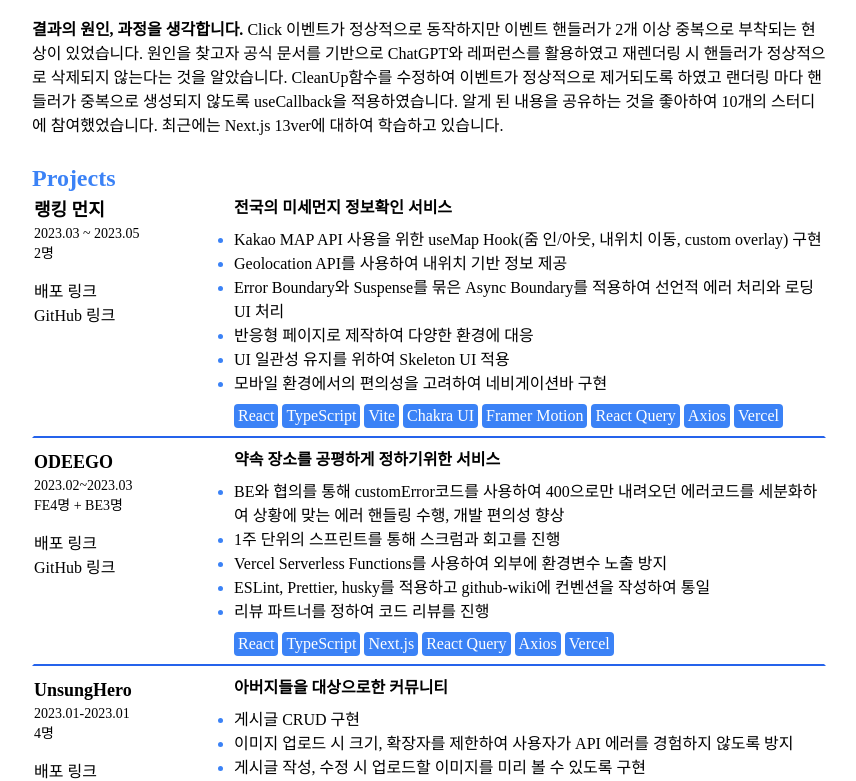
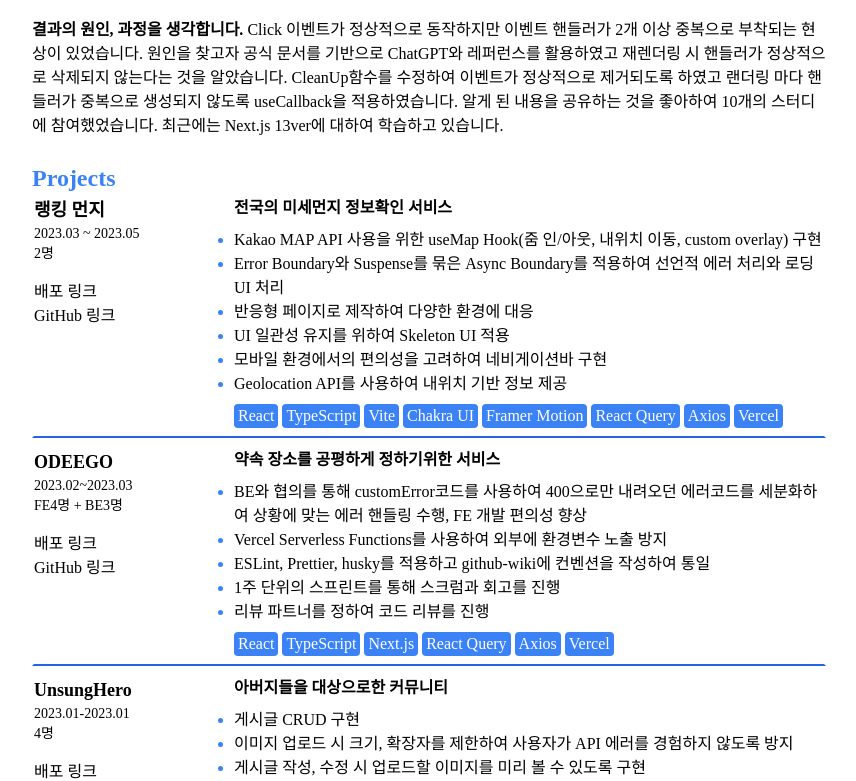
Before and after one commit to jaekwanAHN/resume, a Next.js app: page / in a window 1280 px wide. Shown: the part 484-1265 px from the top of the page, without its empty margins (211-1067 px from the left). Built offline with nearby package versions, Linux system fonts and the light colour scheme.

Commit message:
Refactor: 프로젝트 수행 내역 순서 변경

```diff
--- a/src/data/projects.ts
+++ b/src/data/projects.ts
@@ -20,11 +20,11 @@ export const projects: ProjectInfo[] = [
     ],
     feature: [
       'Kakao MAP API 사용을 위한 useMap Hook(줌 인/아웃, 내위치 이동, custom overlay) 구현',
-      'Geolocation API를 사용하여 내위치 기반 정보 제공 ',
       'Error Boundary와 Suspense를 묶은 Async Boundary를 적용하여 선언적 에러 처리와 로딩UI 처리',
       '반응형 페이지로 제작하여 다양한 환경에 대응',
       'UI 일관성 유지를 위하여 Skeleton UI 적용',
       '모바일 환경에서의 편의성을 고려하여 네비게이션바 구현',
+      'Geolocation API를 사용하여 내위치 기반 정보 제공 ',
     ],
   },
   {
@@ -43,10 +43,10 @@ export const projects: ProjectInfo[] = [
       'Vercel',
     ],
     feature: [
-      'BE와 협의를 통해 customError코드를 사용하여 400으로만 내려오던 에러코드를 세분화하여 상황에 맞는 에러 핸들링 수행, 개발 편의성 향상',
-      '1주 단위의 스프린트를 통해 스크럼과 회고를 진행',
+      'BE와 협의를 통해 customError코드를 사용하여 400으로만 내려오던 에러코드를 세분화하여 상황에 맞는 에러 핸들링 수행, FE 개발 편의성 향상',
       'Vercel Serverless Functions를 사용하여 외부에 환경변수 노출 방지',
       'ESLint, Prettier, husky를 적용하고 github-wiki에 컨벤션을 작성하여 통일',
+      '1주 단위의 스프린트를 통해 스크럼과 회고를 진행',
       '리뷰 파트너를 정하여 코드 리뷰를 진행',
     ],
   },
```
